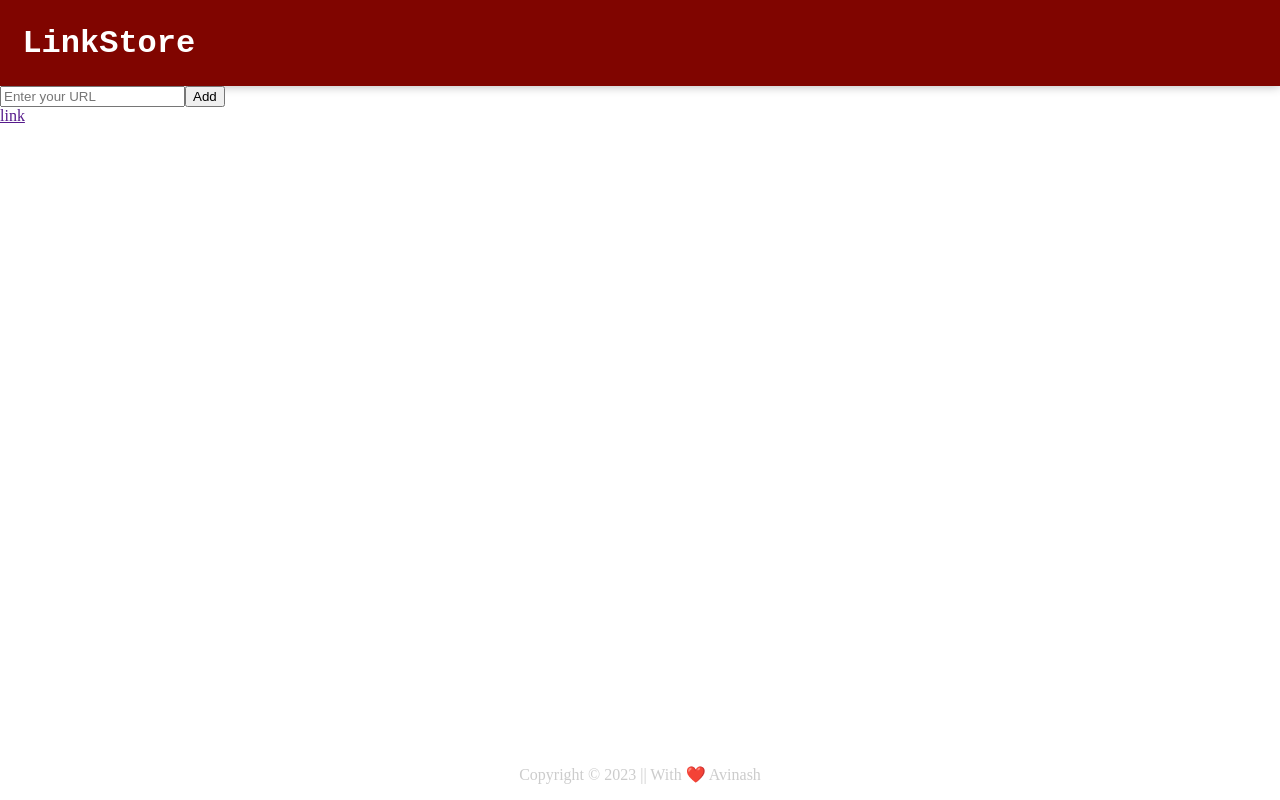
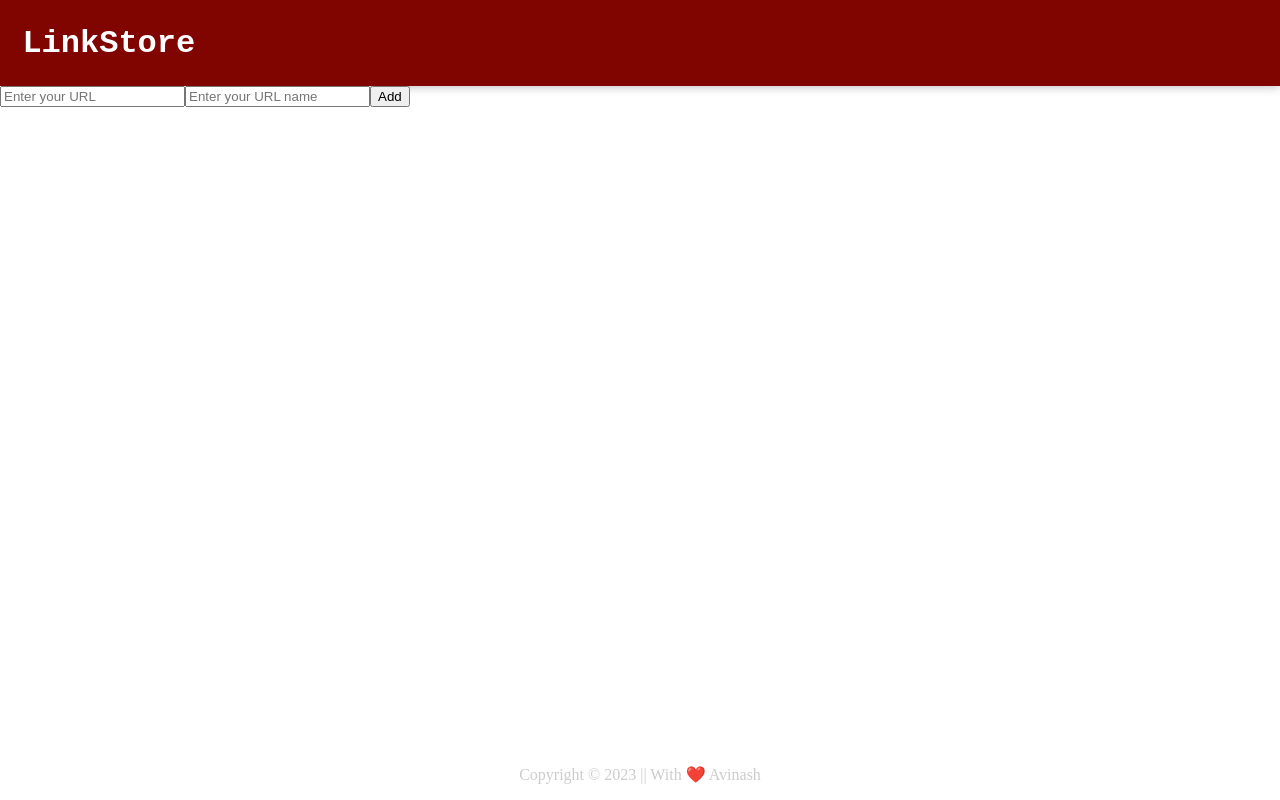
Before and after one commit to Aviwani1234/linkstore, a React (Create React App) app: page / in a window 1280 px wide. Built offline with nearby package versions, Linux system fonts and the light colour scheme.

Commit message:
linkStore03 -- Input area

```diff
--- a/src/components/Input.jsx
+++ b/src/components/Input.jsx
@@ -1,15 +1,34 @@
 import React, { useState } from "react";
 
 function Input() {
-  const [url, setUrl] = useState("");
-  var [link, setLink] = useState("");
+  const [data, setData] = useState({
+    name: "",
+    url: "",
+  });
 
-  function changeURL(event) {
-    setUrl(event.target.value);
+  const [showAnchor, setShowAnchor] = useState(false);
+
+  function handleChange(event) {
+    const inputData = event.target.value;
+    const inputName = event.target.name;
+
+    setData((prevValue) => {
+      if (inputName === "url") {
+        return {
+          url: inputData,
+          name: prevValue.name,
+        };
+      } else if (inputName === "name") {
+        return {
+          url: prevValue.url,
+          name: inputData,
+        };
+      }
+    });
   }
 
   function handleSubmit(event) {
-    setLink(url);
+    setShowAnchor(true);
     event.preventDefault();
   }
 
@@ -19,12 +38,22 @@ function Input() {
         <input
           placeholder="Enter your URL"
           type="url"
-          onChange={changeURL}
-          value={url}
+          onChange={handleChange}
+          value={data.url}
+          name="url"
+        />
+        <input
+          placeholder="Enter your URL name"
+          type="text"
+          onChange={handleChange}
+          value={data.name}
+          name="name"
         />
         <button type="submit">Add</button>
       </form>
-      <a href={link}>link</a>
+
+      {showAnchor && <a href={data.url}>{data.name}</a>}
+
     </div>
   );
 }
@@ -33,8 +62,8 @@ export default Input;
 
 // 1. display link after submit --- done
 // 2. convert it into <a></a> tag --- done
-//       2.a onsubmit add link
-//       2.b give one more fild to add name of link
+//       2.a onsubmit add link --- done
+//       2.b give one more fild to add name of link  --- done
 //       2.c add style
 // 3. make array of anchor tag
 // 4. display array of anchor tag
```
